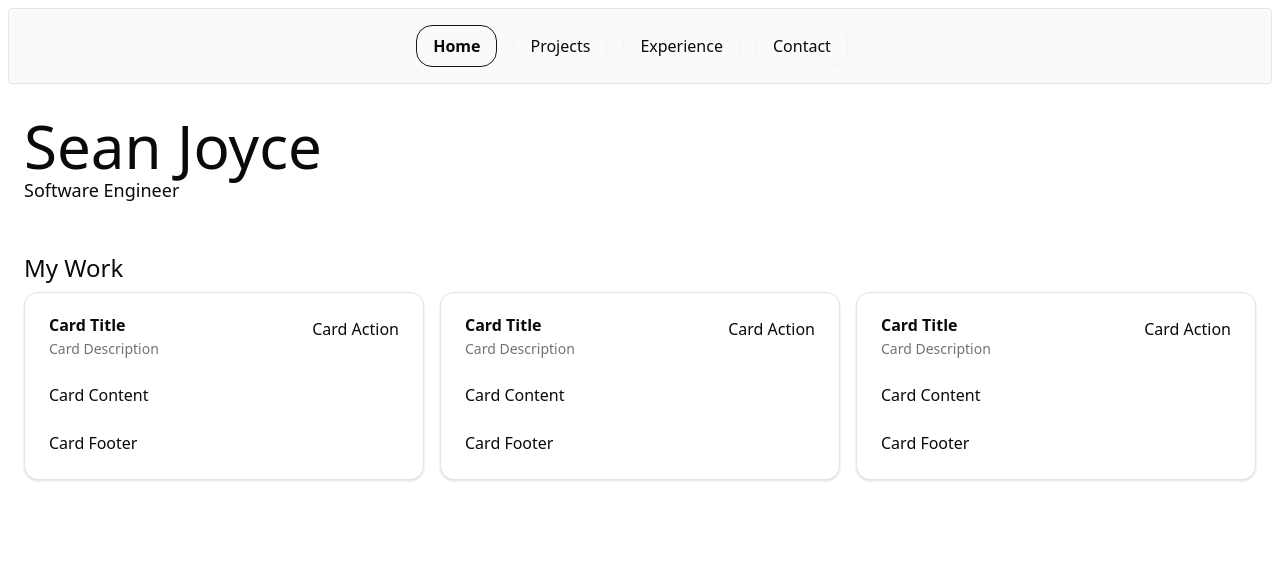
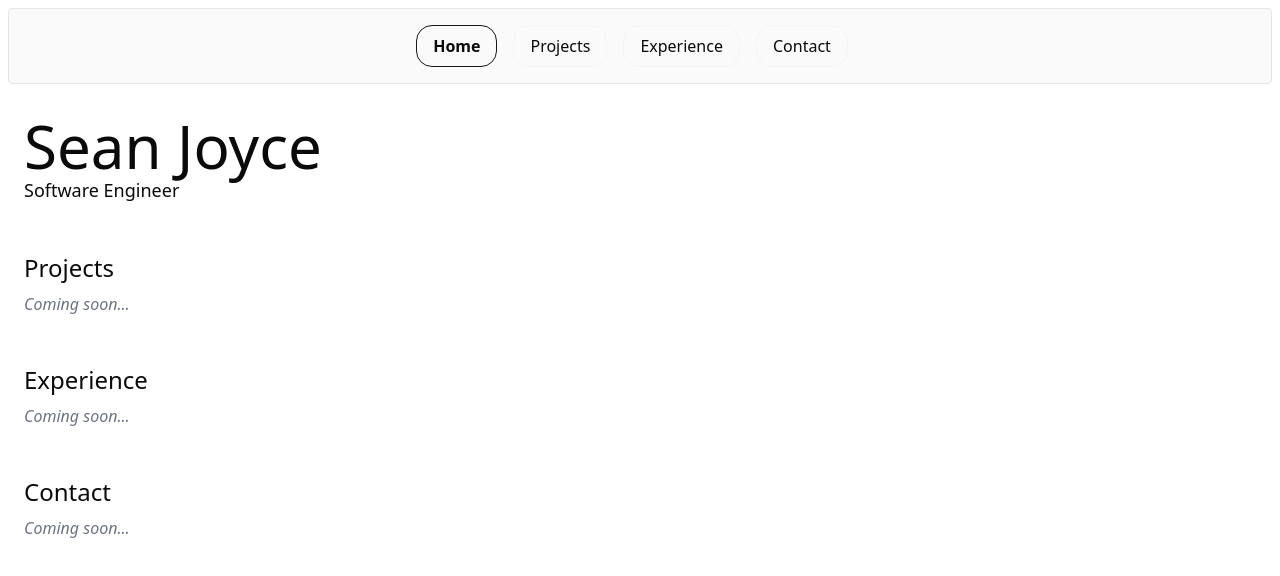
Before and after one commit to SeanJoyce2/portfolio, a Next.js app: page / in a window 1280 px wide. Shown: the top 576 px of the page. Built offline with nearby package versions, Linux system fonts and the light colour scheme.

Commit message:
feat: add AboutCard component and integrate into Home page layout

```diff
--- /dev/null
+++ b/app/features/about/aboutCard.tsx
@@ -0,0 +1,20 @@
+import * as motion from "motion/react-client";
+
+const AboutCard = () => {
+  return (
+    <motion.div
+      initial={{ opacity: 0, x: -200 }}
+      animate={{ opacity: 1, x: 0 }}
+      transition={{
+        duration: 1.5,
+      }}
+    >
+      <section className=" p-4 max-w-lg">
+        <h1 className="text-6xl">Sean Joyce</h1>
+        <h2 className="text-lg">Software Engineer</h2>
+      </section>
+    </motion.div>
+  );
+};
+
+export default AboutCard;
--- a/app/page.tsx
+++ b/app/page.tsx
@@ -1,64 +1,20 @@
-import {
-  Card,
-  CardAction,
-  CardContent,
-  CardDescription,
-  CardFooter,
-  CardHeader,
-  CardTitle,
-} from "@/components/ui/card";
+import AboutCard from "./features/about/aboutCard";
 
 export default function Home() {
   return (
     <div className="flex flex-col gap-4">
-      <section className=" p-4 max-w-lg">
-        <h1 className="text-6xl">Sean Joyce</h1>
-        <h2 className="text-lg">Software Engineer</h2>
+      <AboutCard />
+      <section className="max-w-full p-4">
+        <div className="mb-2 text-2xl">Projects</div>
+        <div className="text-gray-500 italic">Coming soon...</div>
       </section>
-
       <section className="max-w-full p-4">
-        <div className="mb-2 text-2xl">My Work</div>
-        <div className="grid xl:grid-cols-3 grid-cols-1  gap-4">
-          <Card>
-            <CardHeader>
-              <CardTitle>Card Title</CardTitle>
-              <CardDescription>Card Description</CardDescription>
-              <CardAction>Card Action</CardAction>
-            </CardHeader>
-            <CardContent>
-              <p>Card Content</p>
-            </CardContent>
-            <CardFooter>
-              <p>Card Footer</p>
-            </CardFooter>
-          </Card>
-          <Card>
-            <CardHeader>
-              <CardTitle>Card Title</CardTitle>
-              <CardDescription>Card Description</CardDescription>
-              <CardAction>Card Action</CardAction>
-            </CardHeader>
-            <CardContent>
-              <p>Card Content</p>
-            </CardContent>
-            <CardFooter>
-              <p>Card Footer</p>
-            </CardFooter>
-          </Card>
-          <Card>
-            <CardHeader>
-              <CardTitle>Card Title</CardTitle>
-              <CardDescription>Card Description</CardDescription>
-              <CardAction>Card Action</CardAction>
-            </CardHeader>
-            <CardContent>
-              <p>Card Content</p>
-            </CardContent>
-            <CardFooter>
-              <p>Card Footer</p>
-            </CardFooter>
-          </Card>
-        </div>
+        <div className="mb-2 text-2xl">Experience</div>
+        <div className="text-gray-500 italic">Coming soon...</div>
+      </section>
+      <section className="max-w-full p-4">
+        <div className="mb-2 text-2xl">Contact</div>
+        <div className="text-gray-500 italic">Coming soon...</div>
       </section>
     </div>
   );
```
